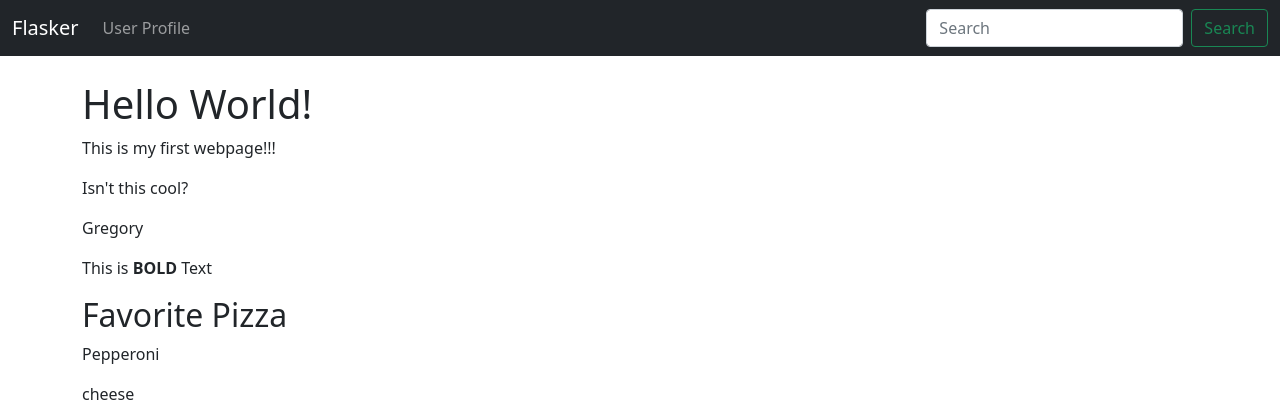
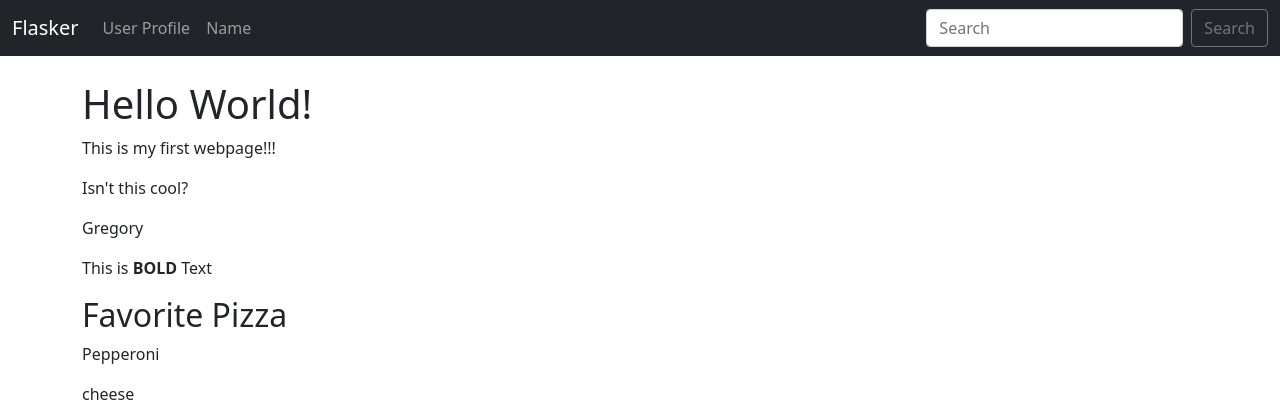
Before and after one commit to GCRicker/flasker, a Flask app: page / in a window 1280 px wide. Shown: the top 420 px of the page. Run offline with Flask 2, Linux system fonts and the light colour scheme; parts of the project's set-up code (start-up, migrations or seed data) failed here and were passed over.

Commit message:
Episode 5

```diff
--- a/hello.py
+++ b/hello.py
@@ -1,5 +1,5 @@
 from flask import Flask, render_template
-from flask_wtf import Flaskform
+from flask_wtf import FlaskForm
 from wtforms import StringField, SubmitField
 from wtforms.validators import DataRequired
 
@@ -20,6 +20,13 @@ from wtforms.validators import DataRequired
 
 # Create a Flask Instance
 app = Flask(__name__)
+app.config["SECRET_KEY"] = "My secret key for csrf used to protect forms"
+
+# Create a Form Class
+class NamerForm(FlaskForm):
+    name = StringField("What's your name?", validators=[DataRequired()])
+    submit = SubmitField("Submit")
+
 
 # Create a route decorator
 @app.route("/")
@@ -69,3 +76,15 @@ def page_not_found(e):
 @app.errorhandler(500)
 def server_bad(e):
     return render_template("500.html"), 500
+
+
+# Create Name Page
+@app.route("/name", methods=["GET", "POST"])
+def name():
+    name = None  # First time it will be none until form is filled out
+    form = NamerForm()
+    # Validate Form
+    if form.validate_on_submit():
+        name = form.name.data
+        form.name.data = ""  # Clear it out for the next form use
+    return render_template("name.html", name=name, form=form)
--- a/templates/navbar.html
+++ b/templates/navbar.html
@@ -1,7 +1,8 @@
 <nav class="navbar navbar-expand-lg navbar-dark bg-dark">
   <div class="container-fluid">
     <a class="navbar-brand" href="{{ url_for('index') }}">Flasker</a>
-      <button class="navbar-toggler" type="button" data-bs-toggle="collapse" data-bs-target="#navbarSupportedContent" aria-controls="navbarSupportedContent" aria-expanded="false" aria-label="Toggle navigation">
+    <button class="navbar-toggler" type="button" data-bs-toggle="collapse" data-bs-target="#navbarSupportedContent"
+      aria-controls="navbarSupportedContent" aria-expanded="false" aria-label="Toggle navigation">
       <span class="navbar-toggler-icon"></span>
     </button>
     <div class="collapse navbar-collapse" id="navbarSupportedContent">
@@ -11,11 +12,15 @@
           <a class="nav-link" href="{{ url_for('user', name='Gregory') }}">User Profile</a>
         </li>
 
+        <li class="nav-item">
+          <a class="nav-link" href="{{ url_for('name') }}">Name</a>
+        </li>
+
 
       </ul>
       <form class="d-flex">
         <input class="form-control me-2" type="search" placeholder="Search" aria-label="Search">
-          <button class="btn btn-outline-success" type="submit">Search</button>
+        <button class="btn btn-outline-secondary" type="submit">Search</button>
       </form>
     </div>
   </div>
```
Also changed, not shown: templates/name.html (added, +22 -0 lines). Lines whose indentation alone changed are shown as unchanged.
